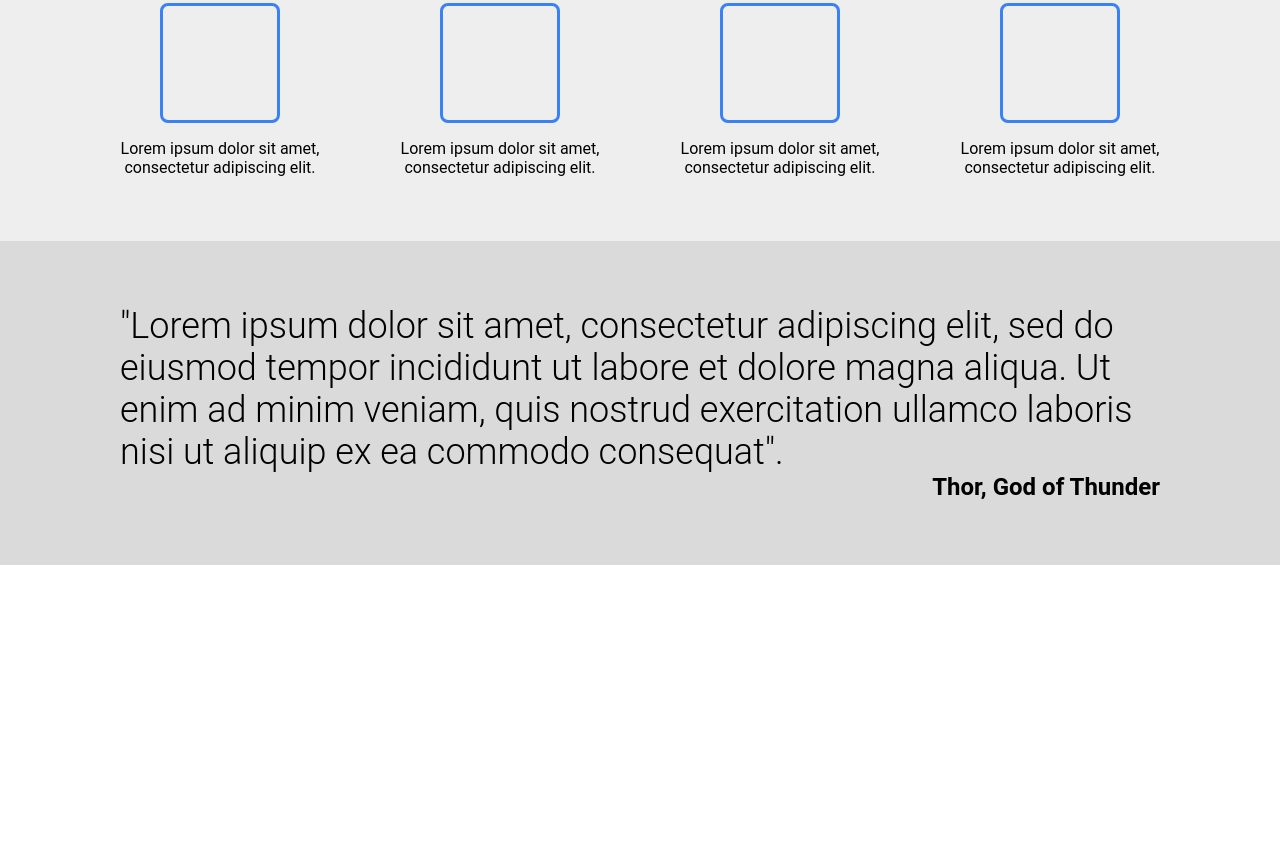
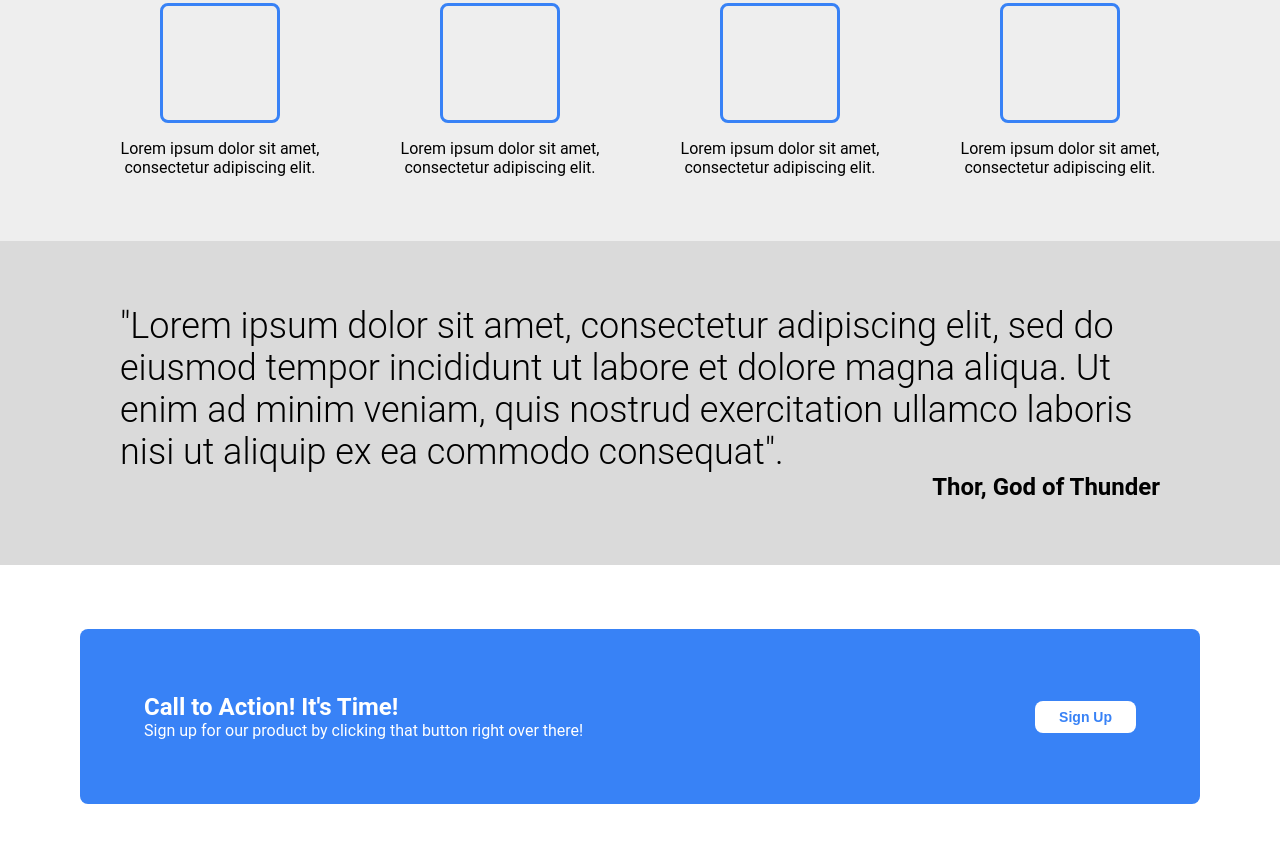
Before and after one commit to ayjayoh/landing-page, a plain HTML site: page index.html in a window 1280 px wide. Shown: the part 684-1552 px from the top of the page. Before the commit the page ends 1249 px from the top, so only its background shows below. Drawn offline with Linux system fonts and the light colour scheme.

Commit message:
Added HTML and styling to CTA section

```diff
--- a/index.html
+++ b/index.html
@@ -54,5 +54,16 @@
         <div class="quote-text">"Lorem ipsum dolor sit amet, consectetur adipiscing elit, sed do eiusmod tempor incididunt ut labore et dolore magna aliqua. Ut enim ad minim veniam, quis nostrud exercitation ullamco laboris nisi ut aliquip ex ea commodo consequat".</div>
         <h4>Thor, God of Thunder</h4>
     </div>
+    <div class="cta">
+        <div class="cta-card">
+            <div class="left">
+                <h4>Call to Action! It's Time!</h4>
+                <p>Sign up for our product by clicking that button right over there!</p>
+            </div>
+            <div class="right">
+                <button>Sign Up</button>
+            </div>
+        </div>
+    </div>
 </body>
 </html>
--- a/styles.css
+++ b/styles.css
@@ -41,6 +41,7 @@ button {
     border-radius: 8px;
     background-color: #3882f6;
     color: white;
+    border: 0;
 
 }
 
@@ -142,3 +143,23 @@ ul {
 .quote h4 {
     text-align: right;
 }
+
+.cta {
+    padding: 64px 80px 64px 80px;
+}
+
+.cta-card {
+    padding: 64px;
+    background-color: #3882f6;
+    color: white;
+    border-radius: 8px;
+    display: flex;
+    flex-direction: row;
+    justify-content: space-between;
+    align-items: center;
+}
+
+.cta-card button {
+    background-color: white;
+    color: #3882f6;
+}
```
